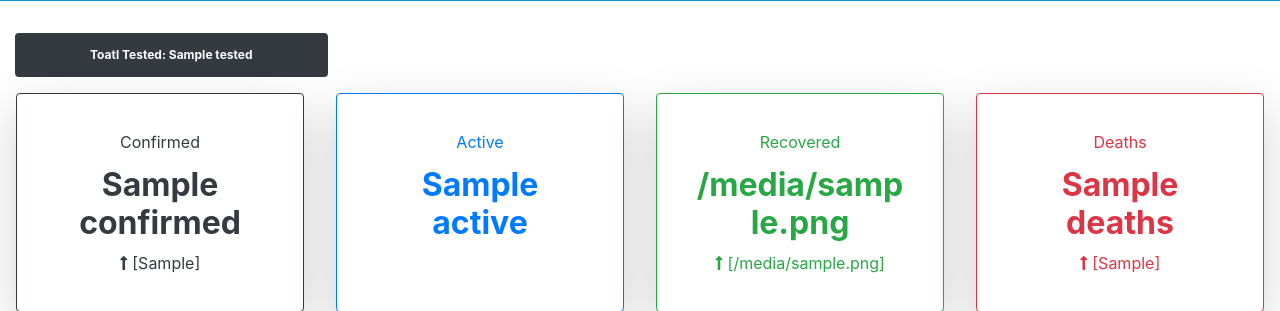
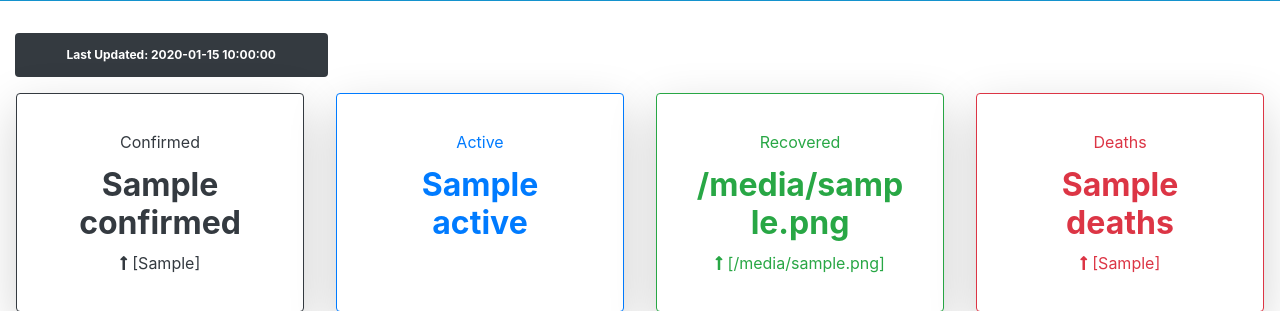
Before and after one commit to deepakkumar00/India-Covid19-tracker, a Flask app: template App/templates/index.html in a window 1280 px wide. Shown: the part 335-646 px from the top of the page. Run offline with Flask 2, Linux system fonts and the light colour scheme; the template is opened without the code that fills it: most values are stand-ins (such as "Sample title", 1, 10 or a date in 2020); some libraries are stand-ins or nearby versions.

Commit message:
Update index.html

```diff
--- a/App/templates/index.html
+++ b/App/templates/index.html
@@ -34,7 +34,7 @@
 
     <div class="container-fluid">
       <div class="row justify-content-center mx-auto">
-        <span class="badge badge-dark float-left mr-auto p-3 col-sm-3">Toatl Tested: {{ tested }}</span>
+        <span class="badge badge-dark float-left mr-auto p-3 col-sm-3">Last Updated: {{ last_updated }}</span>
         <!--span class="badge badge-dark float-right ml-auto p-3 col-sm-3">Last Updated</span-->
         </div>
     </div>
```
